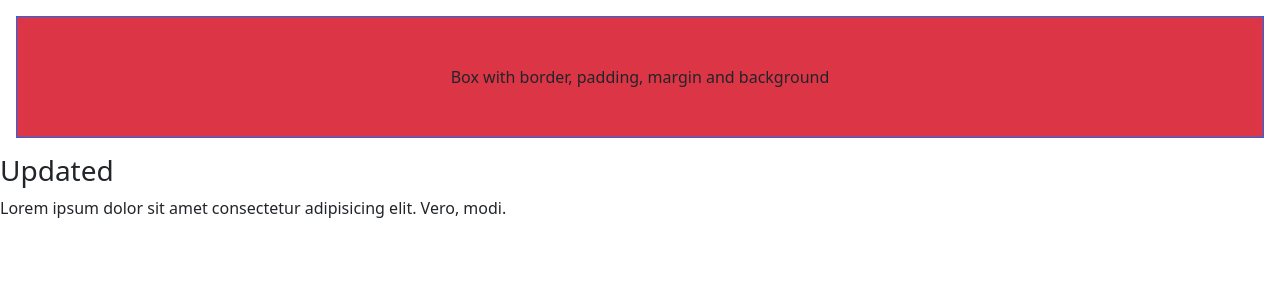
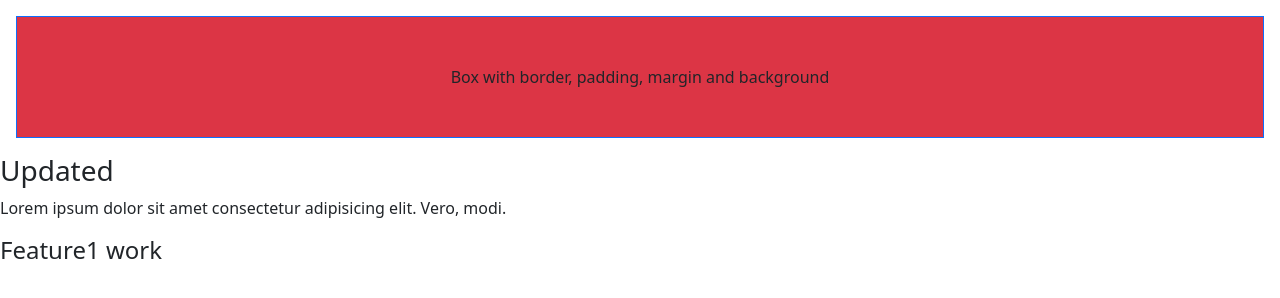
Before and after one commit to samrasadaqat-dev/2507G4-demo1, a plain HTML site: page index.html in a window 1280 px wide. Drawn offline with nearby package versions, Linux system fonts and the light colour scheme.

Commit message:
updated with branch

```diff
--- a/index.html
+++ b/index.html
@@ -18,6 +18,8 @@
   <h3>Updated</h3>
   <p>Lorem ipsum dolor sit amet consectetur adipisicing elit. Vero, modi.</p>
 
+  <h4>Feature1 work</h4>
+
 
 
   <script src="https://cdn.jsdelivr.net/npm/@popperjs/core@2.9.2/dist/umd/popper.min.js"
```
